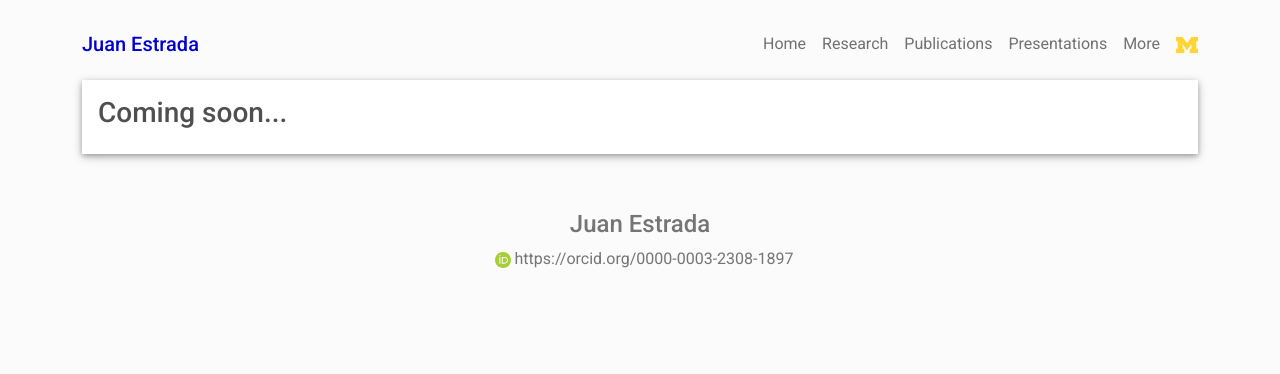
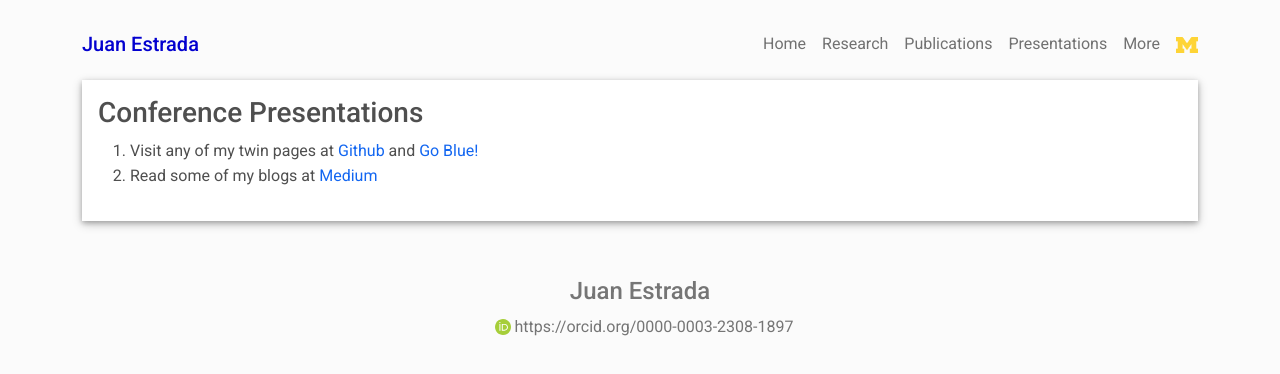
Before and after one commit to JestradaG/jestradag.github.io, a plain HTML site: page more.html in a window 1280 px wide. Drawn offline with Linux system fonts and the light colour scheme.

Commit message:
Add files via upload

```diff
--- a/more.html
+++ b/more.html
@@ -64,7 +64,11 @@
       <div class="about-section">
         <div class="row">
           <div class="col-md">
-            <h3 class="h3">Coming soon...</h3>
+            <h3 class="h3">Conference Presentations</h3>
+            <ol>
+              <li>Visit any of my twin pages at <a href="https://jestradag.github.io/" title="MyTwin"><span class="menu-title">Github</span></a>  and <a href="https://www-personal.umich.edu/~juanest/" title="MyUni"><span class="menu-title">Go Blue!</span></a> </li>
+              <li>Read some of my blogs at <a href="https://medium.com/@jalb.estradag" title="MyMedium"><span class="menu-title">Medium</span></a>  </li>
+            </ol>
           </div>
         </div>
       </div>
```
